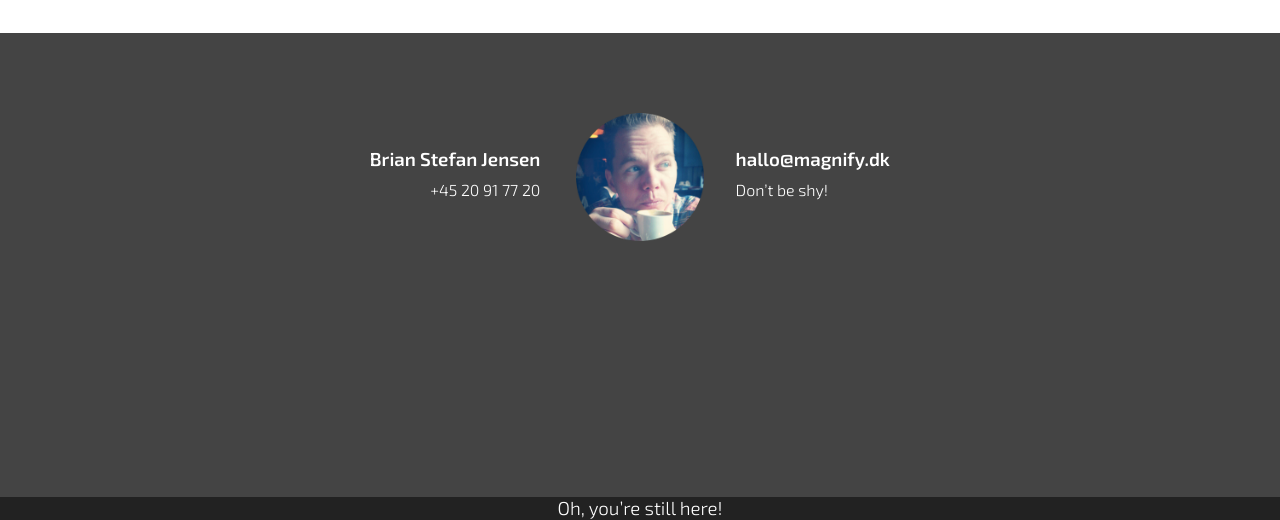
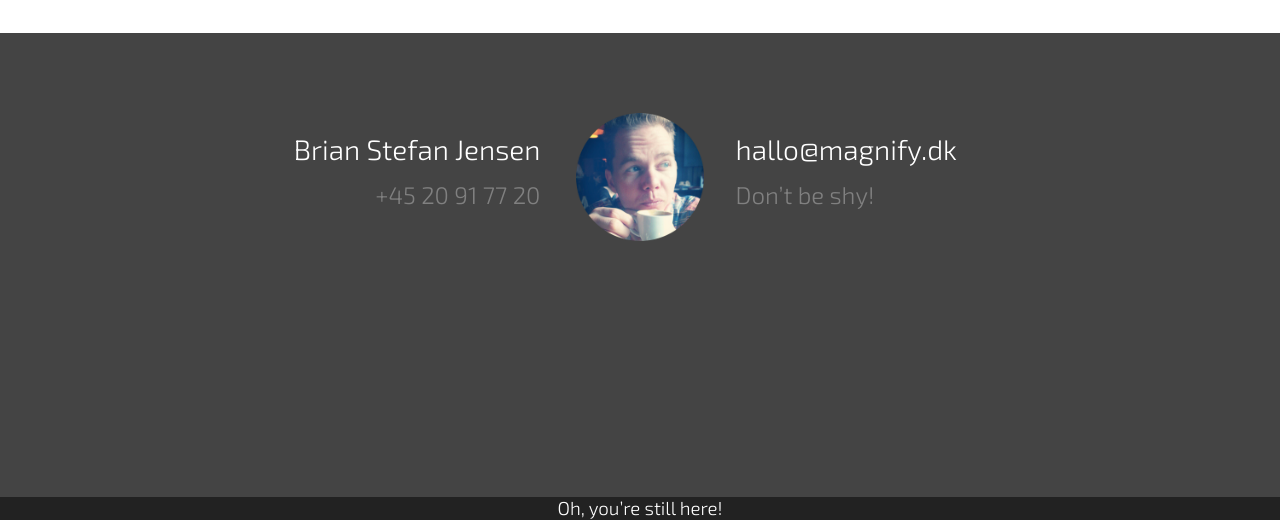
Before and after one commit to magnify/magnify, a PHP site: page / in a window 1280 px wide. Shown: the part 1901-2421 px from the top of the page. Run offline with PHP 8.4, Linux system fonts and the light colour scheme.

Commit message:
Fixed scrolling script

```diff
--- a/css/styles.css
+++ b/css/styles.css
@@ -141,7 +141,7 @@
  * 3. Apply a negative `margin-left` to negate the columns’ gutters.
  */
 /* line 214, ../sass/base/_grid.scss */
-.my-work--inner, .footer--contact {
+.my-work--inner, .contact-me--contact {
   list-style: none;
   /* [1] */
   margin: 0;
@@ -160,7 +160,7 @@
  * 5. Required to combine fluid widths and fixed gutters.
  */
 /* line 240, ../sass/base/_grid.scss */
-.header--inner, .my-work--project, .footer--contact-phone, .footer--contact-mail, .footer--contact-image {
+.header--inner, .my-work--project, .contact-me--contact-phone, .contact-me--contact-mail, .contact-me--contact-image {
   display: inline-block;
   /* [1] */
   padding-left: 2em;
@@ -197,7 +197,7 @@
   text-align: center;
 }
 /* line 304, ../sass/base/_grid.scss */
-.header > .header--inner, .my-work--inner > .header--inner, .header > .my-work--project, .my-work--inner > .my-work--project, .header > .footer--contact-phone, .my-work--inner > .footer--contact-phone, .header > .footer--contact-mail, .my-work--inner > .footer--contact-mail, .header > .footer--contact-image, .my-work--inner > .footer--contact-image {
+.header > .header--inner, .my-work--inner > .header--inner, .header > .my-work--project, .my-work--inner > .my-work--project, .header > .contact-me--contact-phone, .my-work--inner > .contact-me--contact-phone, .header > .contact-me--contact-mail, .my-work--inner > .contact-me--contact-mail, .header > .contact-me--contact-image, .my-work--inner > .contact-me--contact-image {
   text-align: left;
 }
 
@@ -206,7 +206,7 @@
  * `.grid`.
  */
 /* line 316, ../sass/base/_grid.scss */
-.footer--contact > .header--inner, .footer--contact > .my-work--project, .footer--contact > .footer--contact-phone, .footer--contact > .footer--contact-mail, .footer--contact > .footer--contact-image {
+.contact-me--contact > .header--inner, .contact-me--contact > .my-work--project, .contact-me--contact > .contact-me--contact-phone, .contact-me--contact > .contact-me--contact-mail, .contact-me--contact > .contact-me--contact-image {
   vertical-align: middle;
 }
 
@@ -363,7 +363,7 @@
    * Thirds
    */
   /* line 380, ../sass/base/_grid.scss */
-  .my-work--project, .footer--contact-phone, .footer--contact-mail {
+  .my-work--project, .contact-me--contact-phone, .contact-me--contact-mail {
     width: 33.333%;
   }
 
@@ -1064,13 +1064,14 @@ img {
 .header--inner {
   position: relative;
   top: 50%;
+  max-width: 75em;
   padding: 4.5em 1.5em 1.5em;
   -moz-transform: translateY(-50%);
   -ms-transform: translateY(-50%);
   -webkit-transform: translateY(-50%);
   transform: translateY(-50%);
 }
-/* line 38, ../sass/layout/_layout.scss */
+/* line 39, ../sass/layout/_layout.scss */
 .header--nav {
   position: absolute;
   top: 0;
@@ -1081,31 +1082,31 @@ img {
   line-height: 3.5em;
   text-align: center;
 }
-/* line 50, ../sass/layout/_layout.scss */
+/* line 51, ../sass/layout/_layout.scss */
 .header--nav-link {
   margin-right: 1.5em;
 }
-/* line 53, ../sass/layout/_layout.scss */
+/* line 54, ../sass/layout/_layout.scss */
 .header--nav-link:last-child {
   margin-right: 0;
 }
-/* line 60, ../sass/layout/_layout.scss */
+/* line 61, ../sass/layout/_layout.scss */
 .header--nav a:link {
   color: white;
   font-weight: 600;
   text-decoration: none;
 }
-/* line 66, ../sass/layout/_layout.scss */
+/* line 67, ../sass/layout/_layout.scss */
 .header--nav a:visited {
   color: #f2f2f2;
 }
-/* line 70, ../sass/layout/_layout.scss */
+/* line 71, ../sass/layout/_layout.scss */
 .header--nav a:hover, .header--nav a:focus {
   color: #f0f1d2;
   text-decoration: none;
 }
 @media only screen and (min-width: 481px) {
-  /* line 38, ../sass/layout/_layout.scss */
+  /* line 39, ../sass/layout/_layout.scss */
   .header--nav {
     padding-right: 1.5em;
     padding-left: 1.5em;
@@ -1115,60 +1116,60 @@ img {
     box-sizing: border-box;
   }
 }
-/* line 88, ../sass/layout/_layout.scss */
+/* line 89, ../sass/layout/_layout.scss */
 .header--big {
   font-size: 2em;
   font-weight: 600;
   text-shadow: 2px 2px 0 rgba(0, 0, 0, 0.25);
 }
 @media only screen and (min-width: 481px) {
-  /* line 88, ../sass/layout/_layout.scss */
+  /* line 89, ../sass/layout/_layout.scss */
   .header--big {
     font-size: 3em;
   }
 }
 @media only screen and (min-width: 1024px) {
-  /* line 88, ../sass/layout/_layout.scss */
+  /* line 89, ../sass/layout/_layout.scss */
   .header--big {
     font-size: 3.5em;
     text-shadow: 4px 4px 0 rgba(0, 0, 0, 0.25);
   }
 }
 @media screen and (orientation: landscape) and (max-height: 287px) {
-  /* line 88, ../sass/layout/_layout.scss */
+  /* line 89, ../sass/layout/_layout.scss */
   .header--big {
     font-size: 1.5em;
   }
 }
-/* line 111, ../sass/layout/_layout.scss */
+/* line 112, ../sass/layout/_layout.scss */
 .header--sub {
   margin-bottom: 2em;
   font-weight: 300;
   text-shadow: 1px 1px 0 rgba(0, 0, 0, 0.25);
 }
 @media only screen and (min-width: 481px) {
-  /* line 111, ../sass/layout/_layout.scss */
+  /* line 112, ../sass/layout/_layout.scss */
   .header--sub {
     font-size: 1.25em;
   }
 }
 @media only screen and (min-width: 1024px) {
-  /* line 111, ../sass/layout/_layout.scss */
+  /* line 112, ../sass/layout/_layout.scss */
   .header--sub {
     font-size: 1.75em;
   }
 }
 @media screen and (orientation: landscape) and (max-height: 287px) {
-  /* line 111, ../sass/layout/_layout.scss */
+  /* line 112, ../sass/layout/_layout.scss */
   .header--sub {
     font-size: 1em;
   }
 }
-/* line 134, ../sass/layout/_layout.scss */
+/* line 135, ../sass/layout/_layout.scss */
 .header--button-wrapper {
   text-align: center;
 }
-/* line 138, ../sass/layout/_layout.scss */
+/* line 139, ../sass/layout/_layout.scss */
 .header--button-link {
   border: 2px solid white;
   display: block;
@@ -1189,29 +1190,29 @@ img {
   -webkit-box-sizing: border-box;
   box-sizing: border-box;
 }
-/* line 153, ../sass/layout/_layout.scss */
+/* line 154, ../sass/layout/_layout.scss */
 .header--button-link:link, .header--button-link:visited, .header--button-link:hover, .header--button-link:active {
   color: #fff;
   text-decoration: none;
 }
-/* line 161, ../sass/layout/_layout.scss */
+/* line 162, ../sass/layout/_layout.scss */
 .header--button-link:hover {
   background-color: rgba(0, 0, 0, 0.65);
 }
 @media only screen and (min-width: 481px) {
-  /* line 138, ../sass/layout/_layout.scss */
+  /* line 139, ../sass/layout/_layout.scss */
   .header--button-link {
     width: 50%;
   }
 }
 @media only screen and (min-width: 1024px) {
-  /* line 138, ../sass/layout/_layout.scss */
+  /* line 139, ../sass/layout/_layout.scss */
   .header--button-link {
     width: 40%;
   }
 }
 @media screen and (orientation: landscape) and (max-height: 287px) {
-  /* line 138, ../sass/layout/_layout.scss */
+  /* line 139, ../sass/layout/_layout.scss */
   .header--button-link {
     width: 30%;
     font-size: 1em;
@@ -1220,7 +1221,7 @@ img {
 
 /* My work
    ================================================================================================================== */
-/* line 190, ../sass/layout/_layout.scss */
+/* line 191, ../sass/layout/_layout.scss */
 .my-work {
   padding: 2em;
   width: 100%;
@@ -1229,13 +1230,13 @@ img {
   box-sizing: border-box;
 }
 @media only screen and (min-width: 1024px) {
-  /* line 190, ../sass/layout/_layout.scss */
+  /* line 191, ../sass/layout/_layout.scss */
   .my-work {
     padding: 5em 8em 2em;
   }
 }
 @media only screen and (min-width: 1024px) {
-  /* line 200, ../sass/layout/_layout.scss */
+  /* line 201, ../sass/layout/_layout.scss */
   .my-work.is-scrolling {
     margin-top: -10em;
     filter: progid:DXImageTransform.Microsoft.Alpha(Opacity=0);
@@ -1243,7 +1244,7 @@ img {
   }
 }
 @media only screen and (min-width: 1024px) {
-  /* line 209, ../sass/layout/_layout.scss */
+  /* line 210, ../sass/layout/_layout.scss */
   .my-work.is-ready {
     margin-top: 0;
     -moz-transition: all 0.5s ease-out;
@@ -1254,11 +1255,12 @@ img {
     opacity: 1;
   }
 }
-/* line 218, ../sass/layout/_layout.scss */
+/* line 219, ../sass/layout/_layout.scss */
 .my-work--inner {
+  max-width: 75em;
   background-color: rgba(255, 255, 255, 0.5);
 }
-/* line 225, ../sass/layout/_layout.scss */
+/* line 228, ../sass/layout/_layout.scss */
 .my-work--header {
   margin-bottom: 1.5em;
   color: #535353;
@@ -1266,72 +1268,89 @@ img {
   font-weight: 100;
   text-align: center;
 }
-/* line 234, ../sass/layout/_layout.scss */
+/* line 237, ../sass/layout/_layout.scss */
 .my-work--project {
   margin-bottom: 3em;
   margin-left: -4px;
   /* Display inline block fix */
 }
-/* line 242, ../sass/layout/_layout.scss */
+/* line 245, ../sass/layout/_layout.scss */
 .my-work--project:last-child {
   margin-right: 0;
 }
-/* line 246, ../sass/layout/_layout.scss */
+/* line 249, ../sass/layout/_layout.scss */
 .my-work--project-image {
   margin-bottom: 1em;
 }
-/* line 250, ../sass/layout/_layout.scss */
+/* line 253, ../sass/layout/_layout.scss */
 .my-work--project-header {
   font-size: 1.5em;
   font-weight: 600;
   text-align: center;
 }
-/* line 256, ../sass/layout/_layout.scss */
+/* line 259, ../sass/layout/_layout.scss */
 .my-work--project-description {
   text-align: center;
 }
 
 /* Contact and footer
    ================================================================================================================== */
-/* line 266, ../sass/layout/_layout.scss */
-.footer {
+/* line 269, ../sass/layout/_layout.scss */
+.contact-me {
   color: white;
   text-align: center;
 }
-/* line 270, ../sass/layout/_layout.scss */
-.footer--contact {
+/* line 273, ../sass/layout/_layout.scss */
+.contact-me a:link,
+.contact-me a:visited {
+  color: white;
+  text-decoration: none;
+}
+/* line 279, ../sass/layout/_layout.scss */
+.contact-me a:hover,
+.contact-me a:focus {
+  color: #f0f1d2;
+  text-decoration: none;
+}
+/* line 285, ../sass/layout/_layout.scss */
+.contact-me--contact {
   padding: 2em;
   background-color: #444;
 }
 @media only screen and (min-width: 1024px) {
-  /* line 270, ../sass/layout/_layout.scss */
-  .footer--contact {
+  /* line 285, ../sass/layout/_layout.scss */
+  .contact-me--contact {
     padding: 5em 8em 16em;
   }
 }
-/* line 282, ../sass/layout/_layout.scss */
-.footer--contact-heading {
-  font-weight: 600;
+/* line 297, ../sass/layout/_layout.scss */
+.contact-me--contact-heading {
+  font-size: 1.75em;
 }
-/* line 286, ../sass/layout/_layout.scss */
-.footer--contact-phone, .footer--contact-mail {
+/* line 301, ../sass/layout/_layout.scss */
+.contact-me--contact-sub-heading {
+  color: gray;
+  font-size: 1.5em;
+}
+/* line 306, ../sass/layout/_layout.scss */
+.contact-me--contact-phone, .contact-me--contact-mail {
   margin-left: -4px;
   /* Display inline block fix */
 }
-/* line 294, ../sass/layout/_layout.scss */
-.footer--contact-phone {
+/* line 314, ../sass/layout/_layout.scss */
+.contact-me--contact-phone {
   text-align: right;
 }
-/* line 298, ../sass/layout/_layout.scss */
-.footer--contact-mail {
+/* line 318, ../sass/layout/_layout.scss */
+.contact-me--contact-mail {
   text-align: left;
 }
-/* line 302, ../sass/layout/_layout.scss */
-.footer--contact-image {
+/* line 322, ../sass/layout/_layout.scss */
+.contact-me--contact-image {
   display: inline-block;
   max-width: 10em;
 }
-/* line 310, ../sass/layout/_layout.scss */
-.footer--still-here {
+/* line 330, ../sass/layout/_layout.scss */
+.contact-me--still-here {
   background-color: #222;
 }
--- a/index.html
+++ b/index.html
@@ -55,19 +55,19 @@
     </article>
   </div>
 </section>
-<footer class="footer" role="contentinfo" id="contact-me">
-  <section class="footer--contact">
-    <div class="footer--contact-phone">
-      <h3 class="footer--contact-heading">Brian Stefan Jensen</h3>
-      <h4 class="footer--contact-sub-heading">+45 20 91 77 20</h4>
+<footer class="contact-me js-scroll" role="contentinfo" id="contact-me">
+  <section class="contact-me--contact">
+    <div class="contact-me--contact-phone">
+      <h3 class="contact-me--contact-heading">Brian Stefan Jensen</h3>
+      <h4 class="contact-me--contact-sub-heading">+45 20 91 77 20</h4>
     </div>
-    <img src="images/me.png" class="footer--contact-image">
-    <div class="footer--contact-mail">
-      <h3 class="footer--contact-heading">hallo@magnify.dk</h3>
-      <h4 class="footer--contact-sub-heading">Don’t be shy!</h4>
+    <img src="images/me.png" class="contact-me--contact-image">
+    <div class="contact-me--contact-mail">
+      <h3 class="contact-me--contact-heading"><a href="mailto:hallo@magnify.dk">hallo@magnify.dk</a></h3>
+      <h4 class="contact-me--contact-sub-heading">Don’t be shy!</h4>
     </div>
   </section>
-  <section class="footer--still-here">
+  <section class="contact-me--still-here">
     <h3>Oh, you’re still here!</h3>
   </section>
 </footer>
--- a/sass/layout/_layout.scss
+++ b/sass/layout/_layout.scss
@@ -29,6 +29,7 @@
     position: relative;
     top: 50%;
 
+    max-width: 75em;
     padding: 4.5em 1.5em 1.5em;
 
     @include translateY(-50%);
@@ -219,6 +220,8 @@
     @extend %grid;
     @extend %grid--center;
 
+    max-width: 75em;
+
     background-color: transparentize($white, .5);
   }
 
@@ -263,9 +266,21 @@
 /* Contact and footer
    ================================================================================================================== */
 
-.footer {
+.contact-me {
   color: $white;
   text-align: center;
+
+  a:link,
+  a:visited {
+    color: white;
+    text-decoration: none;
+  }
+
+  a:hover,
+  a:focus {
+    color: $link-color;
+    text-decoration: none;
+  }
 
   &--contact {
     @extend %grid;
@@ -280,7 +295,12 @@
     }
 
     &-heading {
-      font-weight: 600;
+      font-size: 1.75em;
+    }
+
+    &-sub-heading {
+      color: darken($white, 50%);
+      font-size: 1.5em;
     }
 
     &-phone,
--- a/scripts/common-min.js
+++ b/scripts/common-min.js
@@ -1 +1 @@
-function addScrollStartClass(){var s=document.getElementsByClassName("js-scroll");s.classList?s[0].classList.add("is-scrolling"):s[0].className+=" is-scrolling"}function addScrollEndClass(){var s=document.getElementsByClassName("js-scroll");s.classList?s[0].classList.add("is-ready"):s[0].className+=" is-ready"}smoothScroll.init({speed:350,easing:"easeInOutQuart",updateURL:!1,callbackBefore:addScrollStartClass,callbackAfter:addScrollEndClass});
+function addScrollClass(a,l){var s=document.querySelector(l);s.classList?s.classList.add(a):s.className+=" "+a}smoothScroll.init({speed:350,easing:"easeInOutQuart",updateURL:!1,callbackBefore:function(a,l){addScrollClass("is-scrolling",l)},callbackAfter:function(a,l){addScrollClass("is-ready",l)}});
```
Also changed, not shown: scripts/common.js (+11 -18 lines).
